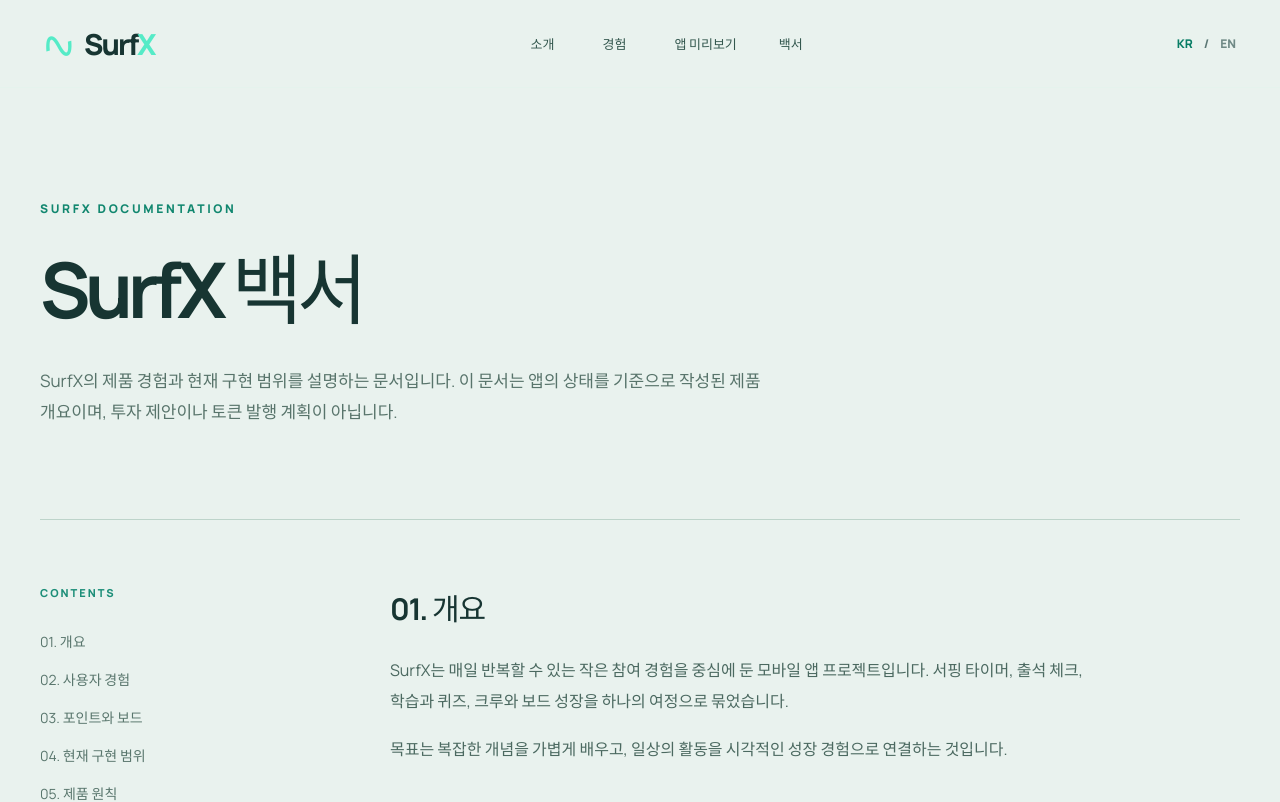
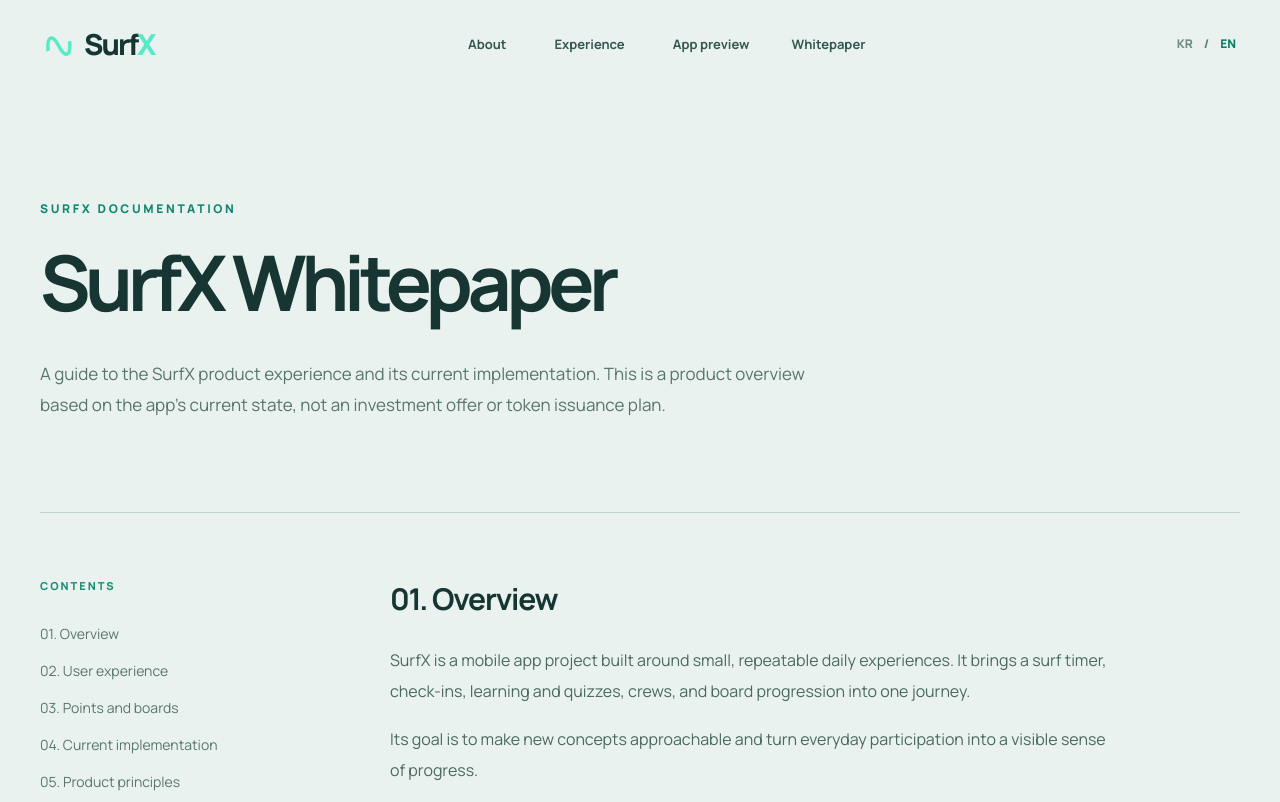
Before and after one commit to neocodekr/SurfX-whitepaper, a Vue app: page / in a window 1280 px wide. Shown: the top 802 px of the page. Built offline with nearby package versions, Linux system fonts and the light colour scheme.

Commit message:
Default SurfX whitepaper to English

```diff
--- a/index.html
+++ b/index.html
@@ -1,10 +1,10 @@
 <!doctype html>
-<html lang="ko">
+<html lang="en">
   <head>
     <meta charset="UTF-8" />
     <meta name="viewport" content="width=device-width, initial-scale=1.0" />
     <meta name="theme-color" content="#07171b" />
-    <meta name="description" content="SurfX 백서 — 제품 경험과 현재 구현 범위를 한국어와 영어로 살펴보세요." />
+    <meta name="description" content="SurfX Whitepaper — Explore the product experience and current implementation in English and Korean." />
     <title>SurfX Whitepaper</title>
     <link rel="icon" type="image/png" href="/favicon.png" />
     <link rel="preconnect" href="https://fonts.googleapis.com" />
--- a/src/App.vue
+++ b/src/App.vue
@@ -2,7 +2,7 @@
 import { computed, onMounted, onUnmounted, ref, watch } from 'vue'
 
 const asset = (name) => `${import.meta.env.BASE_URL}${name}`
-const lang = ref(localStorage.getItem('surfx-language') === 'en' ? 'en' : 'ko')
+const lang = ref(localStorage.getItem('surfx-language') === 'ko' ? 'ko' : 'en')
 const route = ref(window.location.hash === '#/' ? 'home' : 'whitepaper')
 const menuOpen = ref(false)
 const openFaq = ref(0)
```
